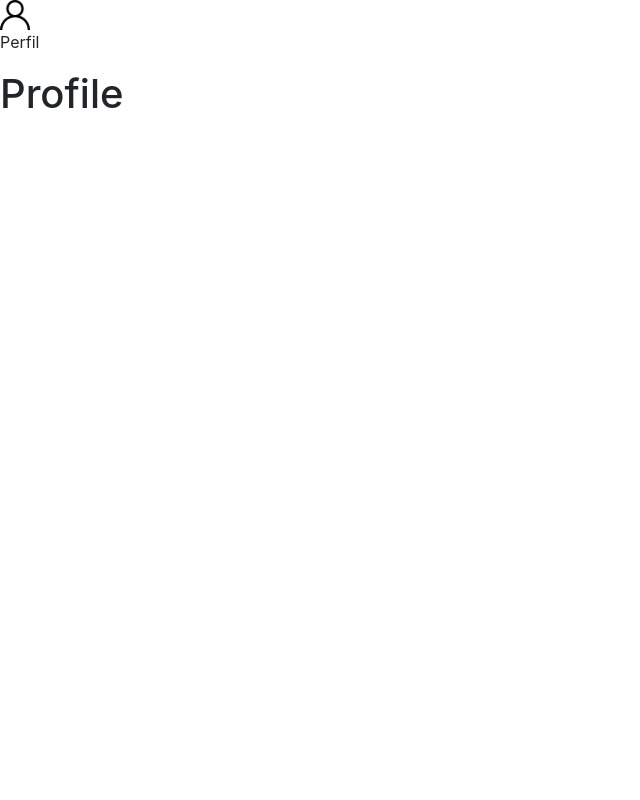
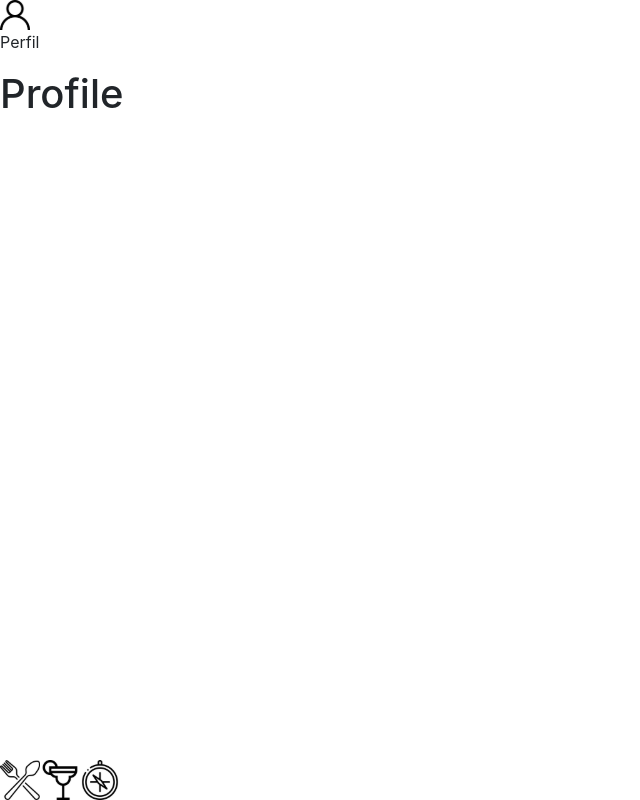
Before and after one commit to wltonlopes/projeto-pessoal-trybe-recipes-app, a React (Create React App) app: page /perfil in a window 1280 px wide. Shown: the whole page, without its empty margins (0-640 px from the left). Built offline with nearby package versions, Linux system fonts and the light colour scheme.

Commit message:
ateh o 22

```diff
--- /dev/null
+++ b/src/components/Footer.jsx
@@ -0,0 +1,33 @@
+import React from 'react';
+import '../index.css';
+import drinkIcon from '../images/drinkIcon.svg';
+import exploreIcon from '../images/exploreIcon.svg';
+import mealIcon from '../images/mealIcon.svg';
+
+function Footer() {
+  return (
+    <footer data-testid="footer">
+      <footer id="footer">
+        <img
+          alt="meal"
+          src={ mealIcon }
+          data-testid="food-bottom-btn"
+          className="footer"
+        />
+        <img
+          alt="drink"
+          src={ drinkIcon }
+          data-testid="drinks-bottom-btn"
+          className="footer"
+        />
+        <img
+          alt="explore"
+          src={ exploreIcon }
+          data-testid="explore-bottom-btn"
+          className="footer"
+        />
+      </footer>
+    </footer>
+  );
+}
+export default Footer;
--- a/src/index.css
+++ b/src/index.css
@@ -11,3 +11,8 @@ code {
   font-family: source-code-pro, Menlo, Monaco, Consolas, 'Courier New',
     monospace;
 }
+
+footer {
+  position: fixed;
+  bottom: 0px;
+}
--- a/src/pages/Explore.jsx
+++ b/src/pages/Explore.jsx
@@ -1,11 +1,13 @@
 import React from 'react';
 import Header from '../components/Header';
+import Footer from '../components/Footer';
 
 function Explore() {
   return (
     <div>
       <Header title="Explorar" />
       <h1>Explore</h1>
+      <Footer data-testid="explore-bottom-btn" />
     </div>
   );
 }
--- a/src/pages/Profile.jsx
+++ b/src/pages/Profile.jsx
@@ -1,11 +1,14 @@
 import React from 'react';
 import Header from '../components/Header';
+import Footer from '../components/Footer';
 
 function Profile() {
   return (
     <div>
       <Header title="Perfil" />
       <h1>Profile</h1>
+      <Footer />
+
     </div>
   );
 }
--- a/src/pages/drinks/Drinks.jsx
+++ b/src/pages/drinks/Drinks.jsx
@@ -1,11 +1,13 @@
 import React from 'react';
 import Header from '../../components/Header';
+import Footer from '../../components/Footer';
 
 function Drinks() {
   return (
     <div>
       <Header title="Bebidas" />
       <h1>Drinks</h1>
+      <Footer data-testid="drinks-bottom-btn" />
     </div>
   );
 }
--- a/src/pages/drinks/ExploreDrinks.jsx
+++ b/src/pages/drinks/ExploreDrinks.jsx
@@ -1,11 +1,13 @@
 import React from 'react';
 import Header from '../../components/Header';
+import Footer from '../../components/Footer';
 
 function ExploreDrinks() {
   return (
     <div>
       <Header title="Explorar Bebidas" />
       <h1>ExploreDrinks</h1>
+      <Footer data-testid="drinks-bottom-btn" />
     </div>
   );
 }
--- a/src/pages/drinks/ExploreDrinksIngre.jsx
+++ b/src/pages/drinks/ExploreDrinksIngre.jsx
@@ -1,11 +1,14 @@
 import React from 'react';
 import Header from '../../components/Header';
+import Footer from '../../components/Footer';
 
 function ExploreDrinksIngre() {
   return (
     <div>
       <Header title="Explorar Ingredientes" />
       <h1>ExploreDrinksIngre</h1>
+      <Footer />
+
     </div>
   );
 }
--- a/src/pages/food/ExploreAreaFood.jsx
+++ b/src/pages/food/ExploreAreaFood.jsx
@@ -1,11 +1,13 @@
 import React from 'react';
 import Header from '../../components/Header';
+import Footer from '../../components/Footer';
 
 function ExploreAreaFood() {
   return (
     <div>
       <Header title="Explorar Origem" />
       <h1>ExploreAreaFood</h1>
+      <Footer />
     </div>
   );
 }
--- a/src/pages/food/ExploreFood.jsx
+++ b/src/pages/food/ExploreFood.jsx
@@ -1,11 +1,13 @@
 import React from 'react';
 import Header from '../../components/Header';
+import Footer from '../../components/Footer';
 
 function ExploreFood() {
   return (
     <div>
       <Header title="Explorar Comidas" />
       <h1>ExploreFood</h1>
+      <Footer data-testid="food-bottom-btn" />
     </div>
   );
 }
--- a/src/pages/food/ExploreFoodIngre.jsx
+++ b/src/pages/food/ExploreFoodIngre.jsx
@@ -1,4 +1,5 @@
 import React from 'react';
+import Footer from '../../components/Footer';
 import Header from '../../components/Header';
 
 function ExploreFoodIngre() {
@@ -6,6 +7,7 @@ function ExploreFoodIngre() {
     <div>
       <Header title="Explorar Ingredientes" />
       <h1>ExploreFoodIngre</h1>
+      <Footer />
     </div>
   );
 }
--- a/src/pages/food/Food.jsx
+++ b/src/pages/food/Food.jsx
@@ -1,11 +1,14 @@
 import React from 'react';
 import Header from '../../components/Header';
+import Footer from '../../components/Footer';
+import '../../index.css';
 
 export default function Food() {
   return (
     <div>
       <Header title="Comidas" />
       <h1>Food</h1>
+      <Footer />
     </div>
   );
 }
```
